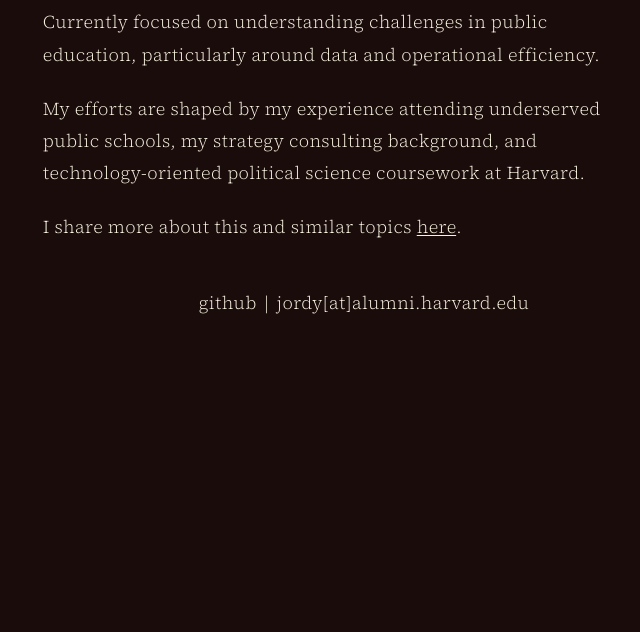
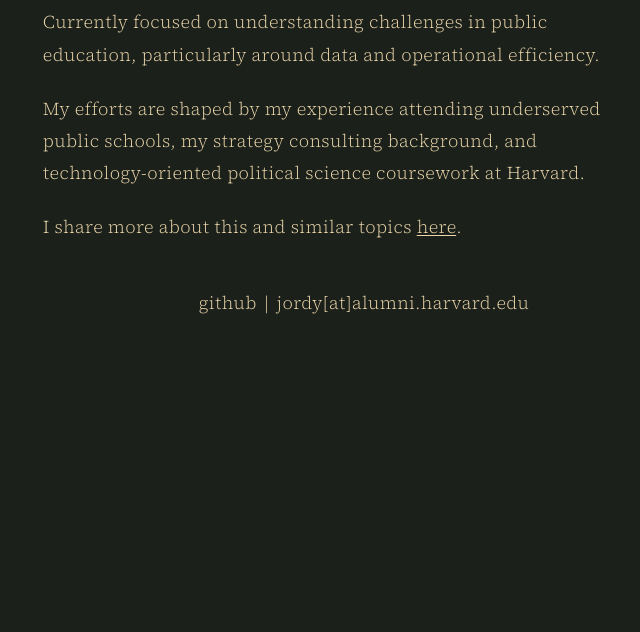
Before and after one commit to rodriguezjordyc/website, a plain HTML site: page index.html in a window 1280 px wide. Shown: the part 168-800 px from the top of the page, without its empty margins (276-916 px from the left). Drawn offline with Linux system fonts and the light colour scheme; a web font is replaced by a local one.

Commit message:
Refine CSS variables for light theme with updated background and text colors

```diff
--- a/style.css
+++ b/style.css
@@ -1,8 +1,8 @@
 /* CSS Variables - Single Light Theme */
 :root {
-    --bg-primary: #1B0C0C;
-    --bg-secondary: #1B0C0C;
-    --text-primary: #F8F3E1;
+    --bg-primary: #1B211A;
+    --bg-secondary: #1B211A;
+    --text-primary: #EBD5AB;
     --transition: all 0.3s ease;
     --text-size-large: 1.25rem;
     --line-height-readable: 1.8;
```
